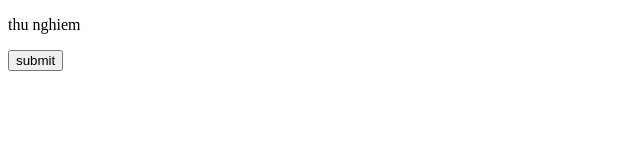
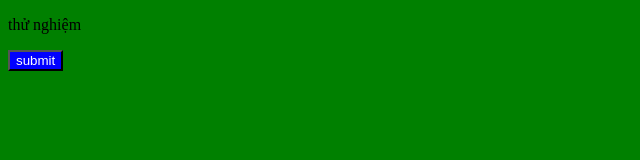
Before and after one commit to ngocdat82/ngocdat, a plain HTML site: page index.html in a window 1280 px wide. Shown: the whole page, without its empty margins (0-640 px from the left). Drawn offline with Linux system fonts and the light colour scheme.

Commit message:
update body style

```diff
--- a/index.css
+++ b/index.css
@@ -1,4 +1,4 @@
 button{
-    background-color: black;
+    background-color: blue;
     color: white;
 }
--- a/index.html
+++ b/index.html
@@ -5,10 +5,12 @@
     <meta charset="UTF-8">
     <meta http-equiv="X-UA-Compatible" content="IE=edge">
     <meta name="viewport" content="width=device-width, initial-scale=1.0">
+    <link rel="stylesheet" href="index.css">
+    <link rel="stylesheet" href="index2.css">
     <title>bai1</title>
 </head>
 <body>
-<p>thu nghiem</p>
+<p>thử nghiệm</p>
 <button> submit</button>
 
 
--- a/index2.css
+++ b/index2.css
@@ -0,0 +1,3 @@
+body{
+    background-color: green;
+}
```
